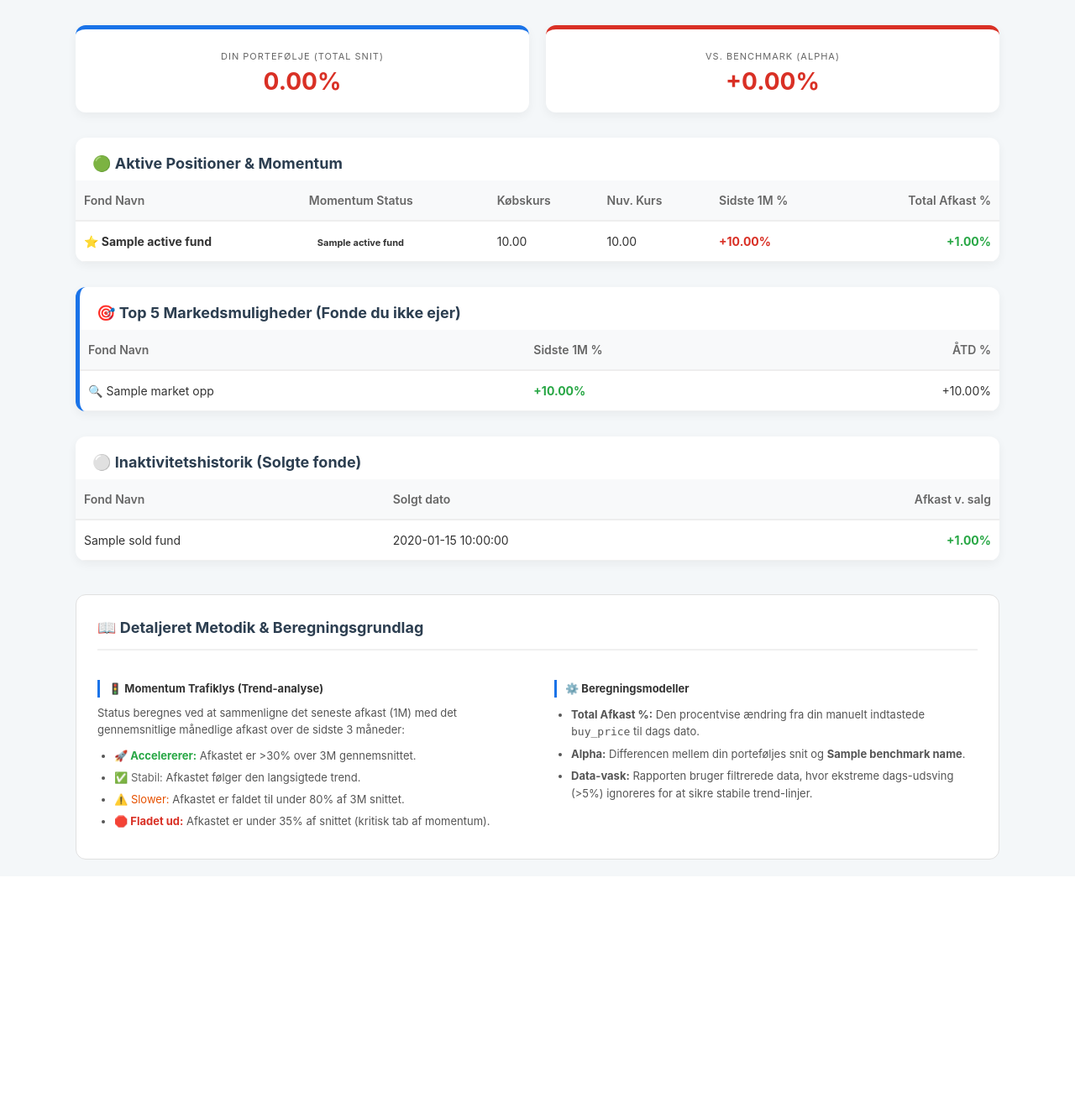
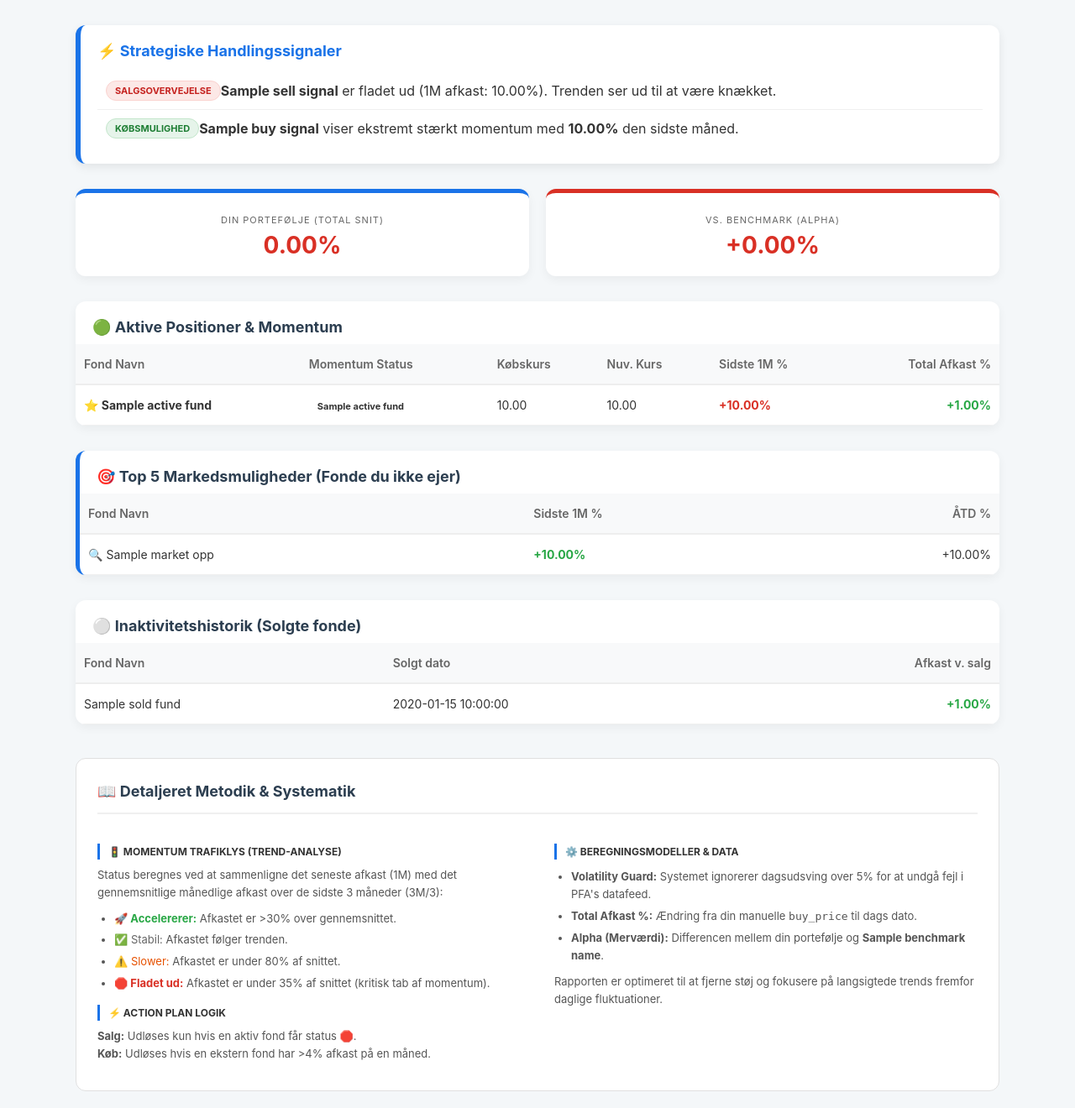
Before and after one commit to Alf4444/TrendAgent, a Python web app: template templates/monthly.html.j2 in a window 1280 px wide. Shown: the part 84-1404 px from the top of the page at 84% size. Before the commit the page ends 1108 px from the top, so only its background shows below. Run offline with Jinja, Linux system fonts and the light colour scheme; the template is opened without the code that fills it: most values are stand-ins (such as "Sample title", 1, 10 or a date in 2020).

Commit message:
Update monthly.html.j2

```diff
--- a/templates/monthly.html.j2
+++ b/templates/monthly.html.j2
@@ -12,6 +12,12 @@
         /* Valideringsboks */
         .warning-box { background: #fff3cd; color: #856404; padding: 15px; border-radius: 12px; margin-bottom: 25px; border: 1px solid #ffeeba; font-size: 13px; }
         .warning-box strong { display: block; margin-bottom: 5px; text-transform: uppercase; font-size: 11px; }
+
+        /* Action Plan Boks */
+        .action-plan { background: white; border-radius: 12px; padding: 20px; margin-bottom: 30px; border-left: 6px solid #1a73e8; box-shadow: 0 4px 12px rgba(0,0,0,0.08); }
+        .action-plan h3 { padding: 0; margin-top: 0; color: #1a73e8; font-size: 18px; margin-bottom: 15px; }
+        .action-item { display: flex; align-items: center; padding: 10px; border-bottom: 1px solid #f0f0f0; }
+        .action-item:last-child { border-bottom: none; }
 
         /* Momentum Tags / Trafiklys */
         .m-tag { padding: 4px 10px; border-radius: 20px; font-size: 11px; font-weight: bold; white-space: nowrap; }
@@ -37,7 +43,7 @@
         .footer { margin-top: 40px; padding: 25px; background: white; border-radius: 12px; border: 1px solid #e0e0e0; font-size: 13px; line-height: 1.6; color: #555; }
         .footer h3 { padding: 0; margin-bottom: 20px; border-bottom: 2px solid #f0f0f0; padding-bottom: 10px; color: #2c3e50; }
         .method-grid { display: grid; grid-template-columns: 1fr 1fr; gap: 40px; }
-        .method-section h4 { margin: 15px 0 5px 0; color: #333; border-left: 3px solid #1a73e8; padding-left: 10px; }
+        .method-section h4 { margin: 15px 0 5px 0; color: #333; border-left: 3px solid #1a73e8; padding-left: 10px; text-transform: uppercase; font-size: 12px; }
         .method-section p { margin: 8px 0; }
         .method-section ul { padding-left: 20px; margin: 10px 0; }
         .method-section li { margin-bottom: 5px; }
@@ -67,6 +73,24 @@
                 </span>
             </div>
         </header>
+
+        {% if sell_signals or buy_signals %}
+        <div class="action-plan">
+            <h3>⚡ Strategiske Handlingssignaler</h3>
+            {% for f in sell_signals %}
+            <div class="action-item">
+                <span class="m-tag momentum-flat">SALGSOVERVEJELSE</span>
+                <span><strong>{{ f.name }}</strong> er fladet ud (1M afkast: {{ "%.2f"|format(f.return_1m) }}%). Trenden ser ud til at være knækket.</span>
+            </div>
+            {% endfor %}
+            {% for o in buy_signals %}
+            <div class="action-item">
+                <span class="m-tag momentum-fast">KØBSMULIGHED</span>
+                <span><strong>{{ o.name }}</strong> viser ekstremt stærkt momentum med <strong>{{ "%.2f"|format(o.return_1m) }}%</strong> den sidste måned.</span>
+            </div>
+            {% endfor %}
+        </div>
+        {% endif %}
 
         <div class="score-grid">
             <div class="score-box">
@@ -168,25 +192,28 @@
         {% endif %}
 
         <footer class="footer">
-            <h3>📖 Detaljeret Metodik & Beregningsgrundlag</h3>
+            <h3>📖 Detaljeret Metodik & Systematik</h3>
             <div class="method-grid">
                 <div class="method-section">
                     <h4>🚦 Momentum Trafiklys (Trend-analyse)</h4>
-                    <p>Status beregnes ved at sammenligne det seneste afkast (1M) med det gennemsnitlige månedlige afkast over de sidste 3 måneder:</p>
+                    <p>Status beregnes ved at sammenligne det seneste afkast (1M) med det gennemsnitlige månedlige afkast over de sidste 3 måneder (3M/3):</p>
                     <ul>
-                        <li><span class="pos">🚀 Accelererer:</span> Afkastet er >30% over 3M gennemsnittet.</li>
-                        <li><span style="color: #666;">✅ Stabil:</span> Afkastet følger den langsigtede trend.</li>
-                        <li><span style="color: #e65100;">⚠️ Slower:</span> Afkastet er faldet til under 80% af 3M snittet.</li>
+                        <li><span class="pos">🚀 Accelererer:</span> Afkastet er >30% over gennemsnittet.</li>
+                        <li><span style="color: #666;">✅ Stabil:</span> Afkastet følger trenden.</li>
+                        <li><span style="color: #e65100;">⚠️ Slower:</span> Afkastet er under 80% af snittet.</li>
                         <li><span class="neg">🛑 Fladet ud:</span> Afkastet er under 35% af snittet (kritisk tab af momentum).</li>
                     </ul>
+                    <h4>⚡ Action Plan Logik</h4>
+                    <p><strong>Salg:</strong> Udløses kun hvis en aktiv fond får status 🛑. <br><strong>Køb:</strong> Udløses hvis en ekstern fond har >4% afkast på en måned.</p>
                 </div>
                 <div class="method-section">
-                    <h4>⚙️ Beregningsmodeller</h4>
+                    <h4>⚙️ Beregningsmodeller & Data</h4>
                     <ul>
-                        <li><strong>Total Afkast %:</strong> Den procentvise ændring fra din manuelt indtastede <code>buy_price</code> til dags dato.</li>
-                        <li><strong>Alpha:</strong> Differencen mellem din porteføljes snit og <strong>{{ benchmark_name }}</strong>.</li>
-                        <li><strong>Data-vask:</strong> Rapporten bruger filtrerede data, hvor ekstreme dags-udsving (>5%) ignoreres for at sikre stabile trend-linjer.</li>
+                        <li><strong>Volatility Guard:</strong> Systemet ignorerer dagsudsving over 5% for at undgå fejl i PFA's datafeed.</li>
+                        <li><strong>Total Afkast %:</strong> Ændring fra din manuelle <code>buy_price</code> til dags dato.</li>
+                        <li><strong>Alpha (Merværdi):</strong> Differencen mellem din portefølje og <strong>{{ benchmark_name }}</strong>.</li>
                     </ul>
+                    <p>Rapporten er optimeret til at fjerne støj og fokusere på langsigtede trends fremfor daglige fluktuationer.</p>
                 </div>
             </div>
         </footer>
```
